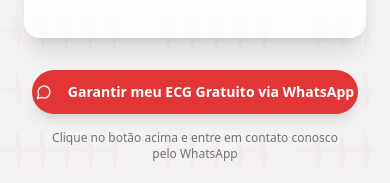
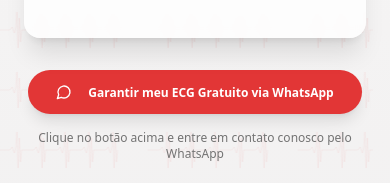
Before and after one commit to dudabones/qr-card-humanas, a React (Vite) app: page / in a window 390 px wide. Shown: the part 780-963 px from the top of the page. Built offline with nearby package versions, Linux system fonts and the light colour scheme.

Commit message:
Fix button on mobile
Adjust button styling for better mobile responsiveness.

```diff
--- a/src/pages/Index.tsx
+++ b/src/pages/Index.tsx
@@ -77,14 +77,14 @@ const Index = () => {
         </Card>
 
         {/* Call to Action */}
-        <div className="text-center animate-fade-in-up px-4 sm:px-6">
+        <div className="text-center animate-fade-in-up px-3 sm:px-6">
           <Button
             onClick={handleWhatsAppClick}
-            className="whatsapp-button text-white font-bold text-sm sm:text-base md:text-lg lg:text-xl px-4 sm:px-6 md:px-8 lg:px-12 py-3 sm:py-4 md:py-5 lg:py-6 rounded-full hover:scale-105 transition-all duration-300 shadow-lg w-full max-w-sm sm:max-w-md md:max-w-lg lg:max-w-none lg:w-auto"
+            className="whatsapp-button text-white font-bold text-sm sm:text-base md:text-lg lg:text-xl px-3 sm:px-6 md:px-8 lg:px-12 py-3 sm:py-4 md:py-5 lg:py-6 rounded-full hover:scale-105 transition-all duration-300 shadow-lg w-full max-w-[calc(100vw-24px)] sm:max-w-md md:max-w-lg lg:max-w-none lg:w-auto mx-auto"
             size="lg"
           >
             <MessageCircle className="w-4 h-4 sm:w-5 sm:h-5 md:w-6 md:h-6 mr-2 sm:mr-3 flex-shrink-0" />
-            <span className="text-center leading-tight">Garantir meu ECG Gratuito via WhatsApp</span>
+            <span className="text-center leading-tight text-xs sm:text-sm md:text-base lg:text-lg">Garantir meu ECG Gratuito via WhatsApp</span>
           </Button>
 
           <p className="mt-4 sm:mt-6 text-muted-foreground text-xs sm:text-sm px-2">
```
